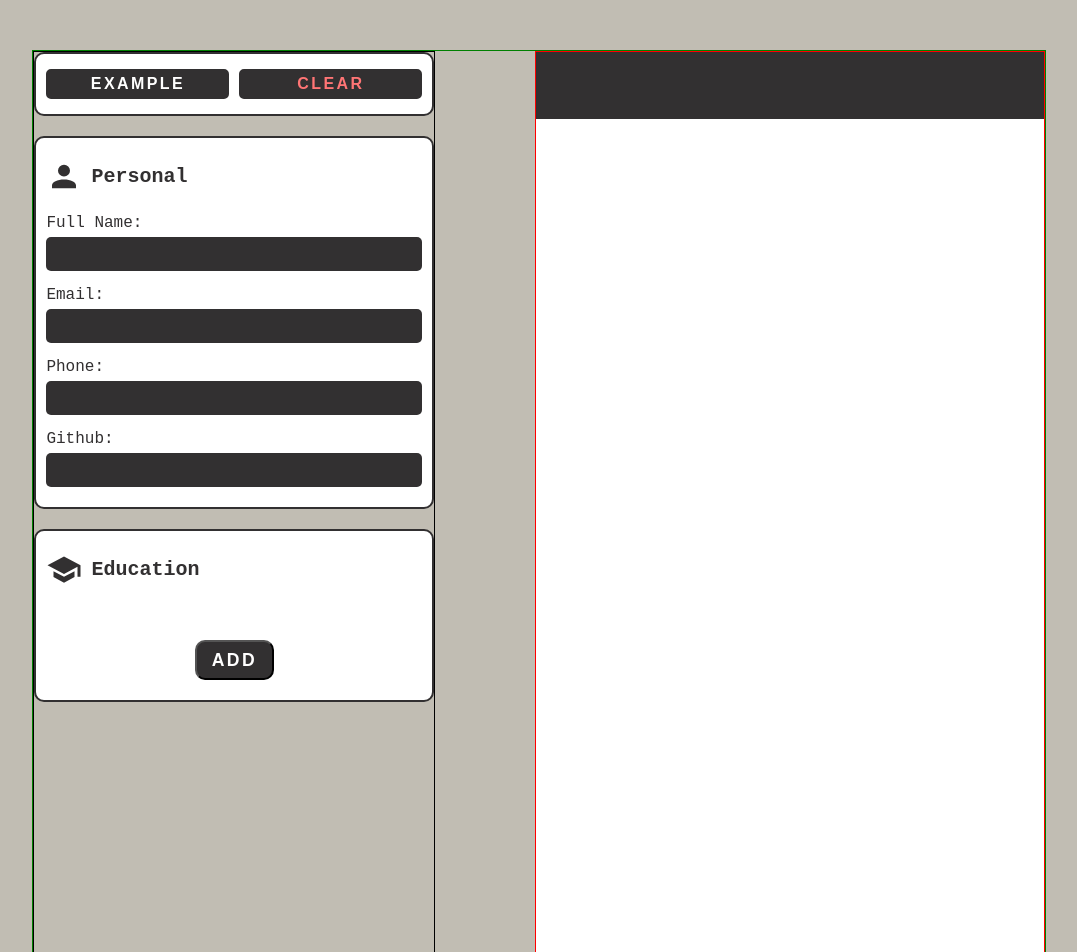
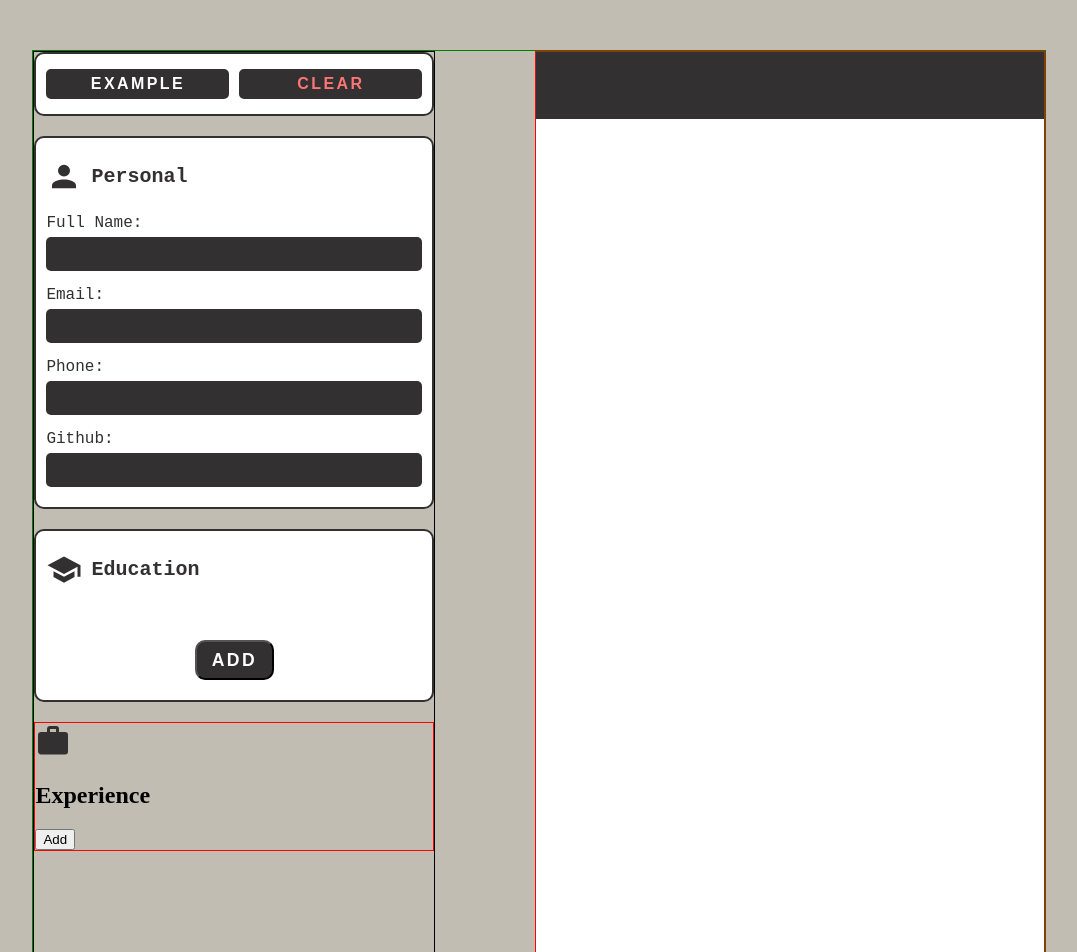
Before and after one commit to MarkR-Dev/cv-app, a React (Vite) app: page / in a window 1280 px wide. Shown: the top 952 px of the page, without its empty margins (101-1178 px from the left). Built offline with nearby package versions, Linux system fonts and the light colour scheme; the HTML template or start-up script is replaced by a standard one.

Commit message:
feat: Add experience component initial structure

```diff
--- a/src/components/Controls.jsx
+++ b/src/components/Controls.jsx
@@ -1,6 +1,12 @@
 import "../styles/controls.css";
 
-function Controls({ setPersonal, setEducation, setEduStatus }) {
+function Controls({
+  setPersonal,
+  setEducation,
+  setEduStatus,
+  setExperience,
+  setExpStatus,
+}) {
   const examplePersonal = {
     name: "John Doe",
     email: "johndoe@example.com",
@@ -27,10 +33,32 @@ function Controls({ setPersonal, setEducation, setEduStatus }) {
 
   const exampleEducation = [exampleEduOne, exampleEduTwo];
 
+  const exampleExpOne = {
+    id: crypto.randomUUID(),
+    expCompany: "Example Company 1",
+    expPosition: "Example Position 1",
+    expStart: "26-01-25",
+    expEnd: "Ongoing",
+    expDesc: "A description of the job role",
+  };
+
+  const exampleExpTwo = {
+    id: crypto.randomUUID(),
+    expCompany: "Example Company 2",
+    expPosition: "Example Position 2",
+    expStart: "26-01-25",
+    expEnd: "Ongoing",
+    expDesc: "A description of the job role",
+  };
+
+  const exampleExperience = [exampleExpOne, exampleExpTwo];
+
   function handleLoadExample() {
     setPersonal(examplePersonal);
     setEducation(exampleEducation);
     setEduStatus("display");
+    setExperience(exampleExperience);
+    setExpStatus("display");
   }
 
   function handleClearData() {
@@ -42,6 +70,8 @@ function Controls({ setPersonal, setEducation, setEduStatus }) {
     });
     setEducation([]);
     setEduStatus("display");
+    setExperience([]);
+    setExpStatus("display");
   }
 
   return (
--- a/src/components/CurriculumVitae.jsx
+++ b/src/components/CurriculumVitae.jsx
@@ -3,6 +3,7 @@ import "../styles/curriculumVitae.css";
 import Controls from "./Controls";
 import Personal from "./Personal";
 import Education from "./Education";
+import Experience from "./Experience";
 import Display from "./Display";
 
 function CurriculumVitae() {
@@ -15,6 +16,9 @@ function CurriculumVitae() {
   const [education, setEducation] = useState([]);
   const [eduStatus, setEduStatus] = useState("display");
 
+  const [experience, setExperience] = useState([]);
+  const [expStatus, setExpStatus] = useState("display");
+
   return (
     <>
       <main>
@@ -23,6 +27,8 @@ function CurriculumVitae() {
             setPersonal={setPersonal}
             setEducation={setEducation}
             setEduStatus={setEduStatus}
+            setExperience={setExperience}
+            setExpStatus={setExpStatus}
           />
 
           <Personal personal={personal} setPersonal={setPersonal} />
@@ -33,9 +39,20 @@ function CurriculumVitae() {
             eduStatus={eduStatus}
             setEduStatus={setEduStatus}
           />
+
+          <Experience
+            experience={experience}
+            setExperience={setExperience}
+            expStatus={expStatus}
+            setExpStatus={setExpStatus}
+          />
         </section>
 
-        <Display personal={personal} education={education} />
+        <Display
+          personal={personal}
+          education={education}
+          experience={experience}
+        />
       </main>
     </>
   );
--- a/src/components/Display.jsx
+++ b/src/components/Display.jsx
@@ -3,7 +3,7 @@ import githubIcon from "../assets/github.svg";
 import phoneIcon from "../assets/phone.svg";
 import emailIcon from "../assets/email.svg";
 
-function Display({ personal, education }) {
+function Display({ personal, education, experience }) {
   function PersonalDisplay() {
     return (
       <>
--- a/src/components/Education.jsx
+++ b/src/components/Education.jsx
@@ -1,9 +1,3 @@
-/*
-todo:
-  bonus- svg of school?
-  bonus- dropdown?
-*/
-
 import { useState } from "react";
 import "../styles/education.css";
 import schoolIcon from "../assets/school.svg";
--- /dev/null
+++ b/src/components/Experience.jsx
@@ -0,0 +1,61 @@
+import { useState } from "react";
+import "../styles/experience.css";
+import jobIcon from "../assets/job.svg";
+
+function Experience({ experience, setExperience, expStatus, setExpStatus }) {
+  function ExperienceEntry({ entry }) {
+    return (
+      <>
+        <li data-id={entry.id} className="exp-form-entry">
+          <h3 className="exp-entry-heading">{entry.expCompany}</h3>
+          <div className="exp-entry-buttons">
+            <button
+              type="button"
+              //   onClick={handleEditEntry}
+              className="exp-entry-edit-btn"
+            >
+              Edit
+            </button>
+            <button
+              type="button"
+              //   onClick={handleRemoveEntry}
+              className="exp-entry-remove-btn"
+            >
+              Remove
+            </button>
+          </div>
+        </li>
+      </>
+    );
+  }
+
+  return (
+    <>
+      <div className="exp-form-container">
+        <div className="exp-form-heading">
+          <img src={jobIcon} alt="Briefcase Icon" className="icon" />
+          <h2>Experience</h2>
+        </div>
+
+        {expStatus === "display" && (
+          <div className="exp-entry-list">
+            <ul className="exp-entries">
+              {experience.map((exp) => (
+                <ExperienceEntry key={exp.id} entry={exp} />
+              ))}
+            </ul>
+            <button
+              type="button"
+              //   onClick={handleAddEntry}
+              className="exp-add-btn"
+            >
+              Add
+            </button>
+          </div>
+        )}
+      </div>
+    </>
+  );
+}
+
+export default Experience;
--- /dev/null
+++ b/src/styles/experience.css
@@ -0,0 +1,3 @@
+.exp-form-heading .icon {
+  width: 2.2rem;
+}
```
Also changed, not shown: src/assets/job.svg (added).
